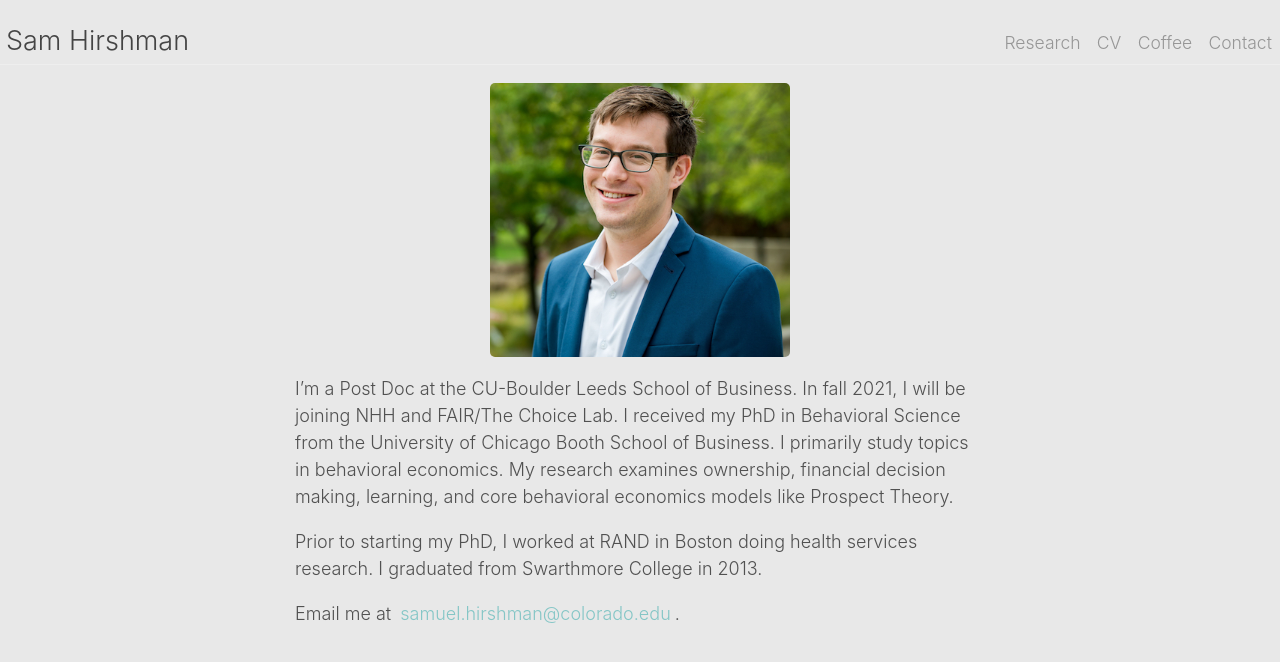
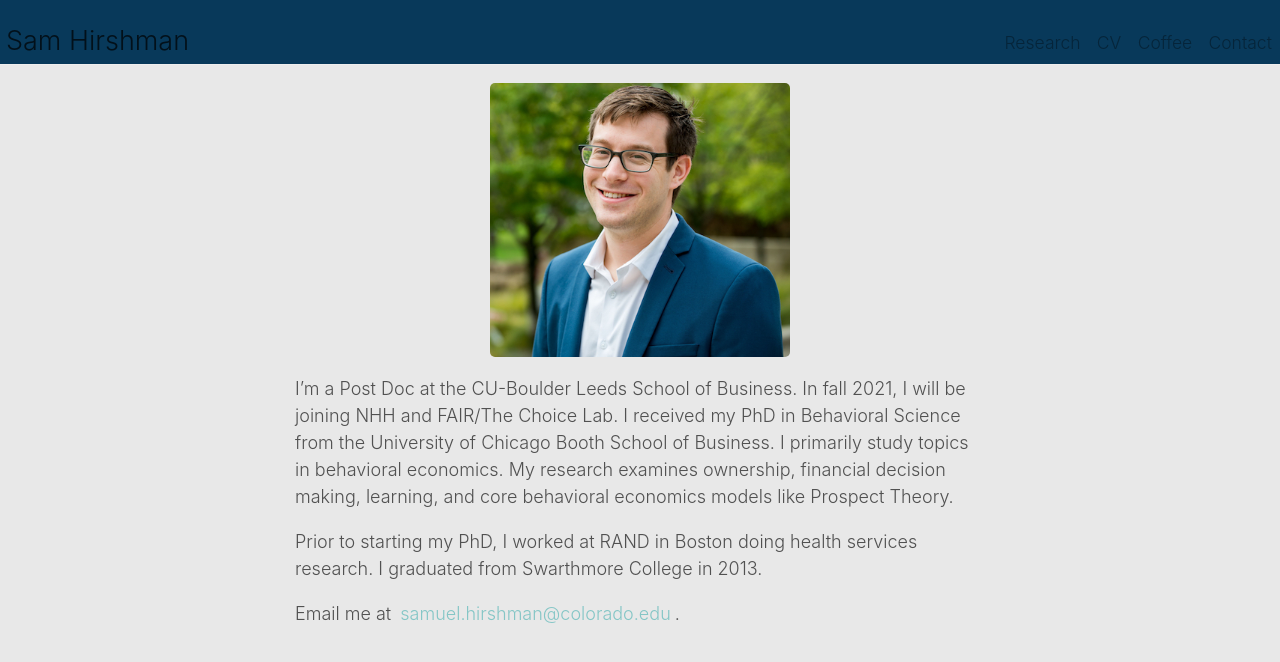
Before and after one commit to shirshma/shirshma.github.io, a Jekyll site: the page built from index.md, in a window 1280 px wide. Shown: the top 662 px of the page. Built offline with Jekyll 4.4.1, drawn with Linux system fonts in a browser that asks for light colours.

Commit message:
Update _masthead.scss

```diff
--- a/_sass/_masthead.scss
+++ b/_sass/_masthead.scss
@@ -5,7 +5,7 @@
 header {
   margin-bottom: 1rem;
   padding-top: 1rem;
-  background-color: $body-bg;
+  background-color: $mast-bg;
 }
 
 header hr {
```
